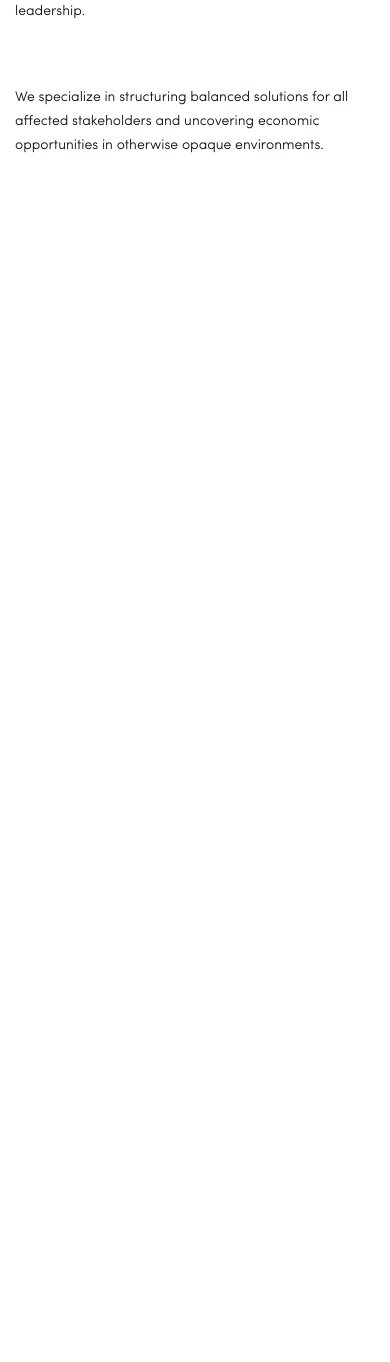
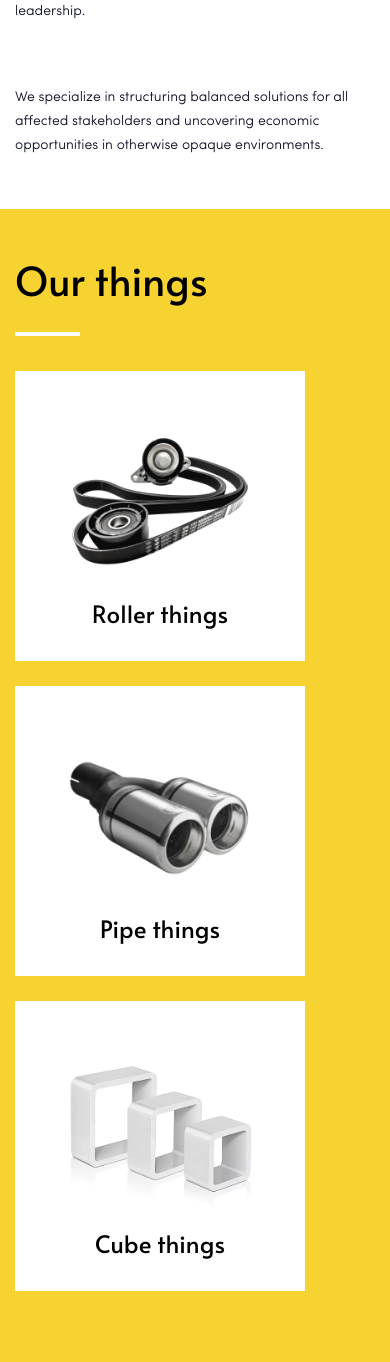
Before and after one commit to sbruneuskaya/marvel_layout, a PHP site: page / in a window 390 px wide. Shown: the part 1142-2504 px from the top of the page. Before the commit the page ends 1295 px from the top, so only its background shows below. Run offline with PHP 8.4, Linux system fonts and the light colour scheme.

Commit message:
feat(dev):added our things section

```diff
--- a/assets/styles/styles.css
+++ b/assets/styles/styles.css
@@ -295,6 +295,76 @@ body._lock {
     margin-right: 68px;
 }
 
+/*our things*/
+
+.our-things {
+    display: -webkit-box;
+    display: -ms-flexbox;
+    display: flex;
+    width: 100%;
+    -webkit-box-pack: justify;
+    -ms-flex-pack: justify;
+    justify-content: space-between;
+    margin-top: 55px;
+}
+
+.our-things-item {
+    width: 350px;
+    height: 350px;
+    background: #FFFFFF;
+    display: -webkit-box;
+    display: -ms-flexbox;
+    display: flex;
+    -webkit-box-orient: vertical;
+    -webkit-box-direction: normal;
+    -ms-flex-direction: column;
+    flex-direction: column;
+    -webkit-box-align: center;
+    -ms-flex-align: center;
+    align-items: center;
+    -webkit-box-pack: center;
+    -ms-flex-pack: center;
+    justify-content: center;
+    margin-right: 30px;
+}
+
+.our-things-item:last-child{
+    margin-right: 0;
+}
+
+.our-things-item p {
+    font-family: alata, sans-serif;
+    font-style: normal;
+    font-weight: 400;
+    font-size: 30px;
+    line-height: 41px;
+    color: #000000;
+}
+
+.item-img {
+    background-position: center;
+    background-repeat: no-repeat;
+    width: 232px;
+    height: 232px;
+}
+
+.our-things-item:nth-child(1) .item-img {
+    background: url("./../images/things-one.png");
+    background-size: contain;
+}
+
+.our-things-item:nth-child(2) .item-img {
+    background: url("./../images/things-second.png");
+    background-size: contain;
+}
+
+.our-things-item:nth-child(3) .item-img {
+    background: url("./../images/things-third.png");
+    background-size: contain;
+}
+
+
+
 @media (max-width: 1200px) {
     .container {
         max-width: 860px;
@@ -312,7 +382,19 @@ body._lock {
         background-size: cover;
     }
 
+    .our-things-item {
+        width: 315px;
+        height: 315px;
+    }
+
+    .item-img {
+        width: 170px;
+        height: 170px;
+    }
 }
+
+
+
 
 @media (max-width: 880px) {
     .container {
@@ -516,6 +598,27 @@ body._lock {
         width: 196px;
         height: 48px;
     }
+
+    .our-things {
+        flex-direction: column;
+        margin-top: 35px;
+    }
+
+    .our-things-item {
+        width: 290px;
+        height: 290px;
+        margin-bottom: 25px;
+    }
+
+    .item-img {
+        width: 194px;
+        height: 194px;
+    }
+
+    .our-things-item p {
+        font-size: 24px;
+        line-height: 33px;
+    }
 }
 
 @media (max-width: 596px) {
@@ -546,11 +649,18 @@ body._lock {
     }
 
     .presentation-title {
-        font-size: 45px;
+        font-size: 40px;
+        line-height: 60px;
+        text-align: center;
+        color: #FFFFFF;
     }
 
     .presentation-subtitle {
         font-size: 18px;
+    }
+
+    .presentation-info{
+        margin-top: 100px;
     }
 
     .about-description p {
--- a/index.html
+++ b/index.html
@@ -81,6 +81,31 @@
     </div>
 </div>
 
+<div class="wrapper bg-yellow">
+    <div class="container">
+        <div class="box">
+            <p class="title">Our things</p>
+            <div class="title-border bg-white"></div>
+            <div class="our-things">
+                <div class="our-things-item">
+                    <div class="item-img"></div>
+                    <p>Roller things</p>
+                </div>
+
+                <div class="our-things-item">
+                    <div class="item-img"></div>
+                    <p>Pipe things</p>
+                </div>
+
+                <div class="our-things-item">
+                    <div class="item-img"></div>
+                    <p>Cube things</p>
+                </div>
+            </div>
+        </div>
+    </div>
+</div>
+
 <script src="./assets/js/index.js"></script>
 </body>
 </html>
```
Also changed, not shown: assets/images/things-one.png (added), assets/images/things-second.png (added), assets/images/things-third.png (added).
